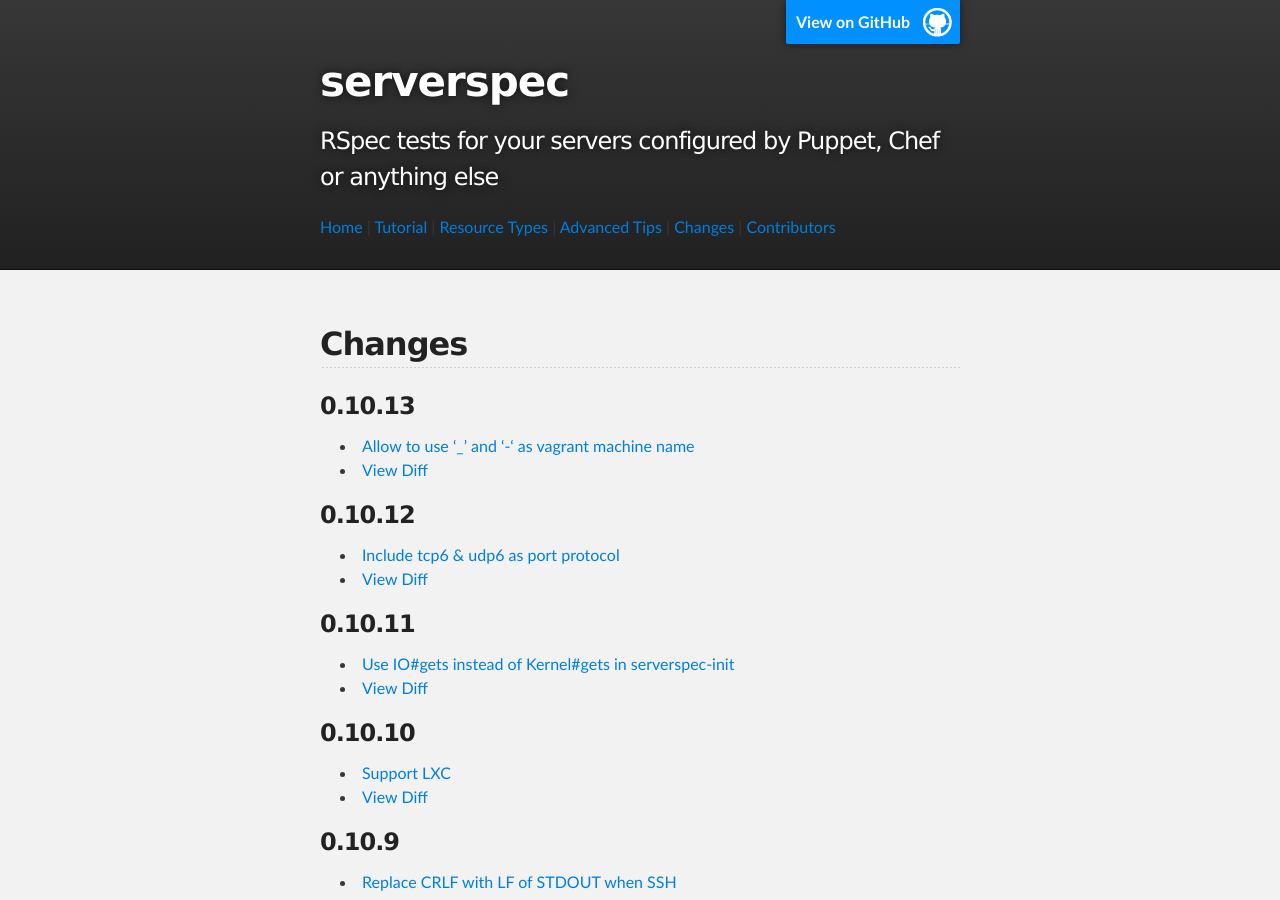
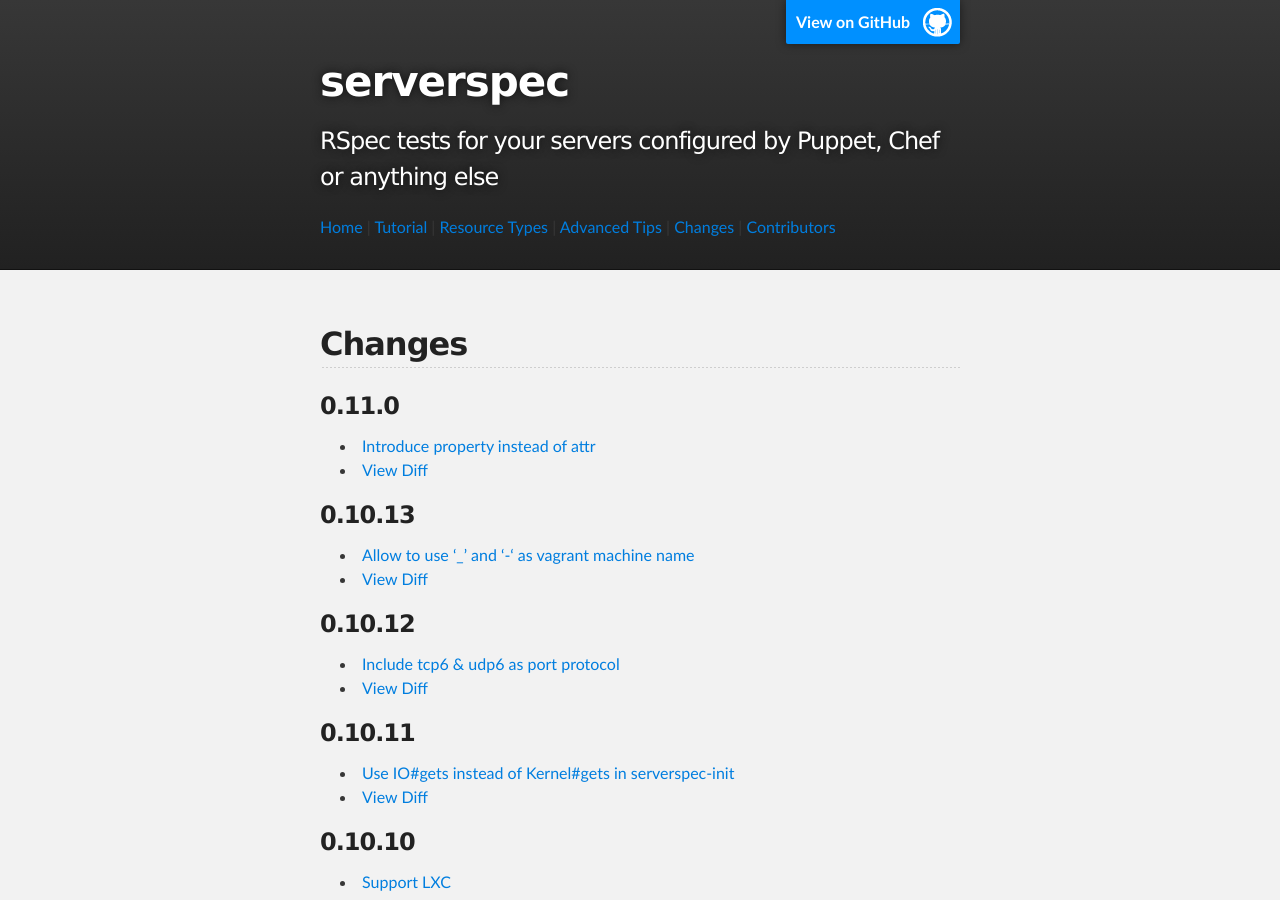
Before and after one commit to serverspec/serverspec.github.io, a Jekyll site: the page built from changes.md, in a window 1280 px wide and 900 px high. Built offline with Jekyll 4.4.1, drawn with Linux system fonts in a browser that asks for light colours; Markdown is read by kramdown in place of the engine named in the settings.

Commit message:
Add changes of v0.11.0

```diff
--- a/changes.md
+++ b/changes.md
@@ -4,6 +4,11 @@ title: Changes
 ---
 
 ## Changes
+
+### 0.11.0
+
+ * [Introduce property instead of attr](https://github.com/serverspec/serverspec/pull/293)
+ * [View Diff](https://github.com/serverspec/serverspec/compare/v0.10.13...v0.11.0)
 
 ### 0.10.13
 
```
